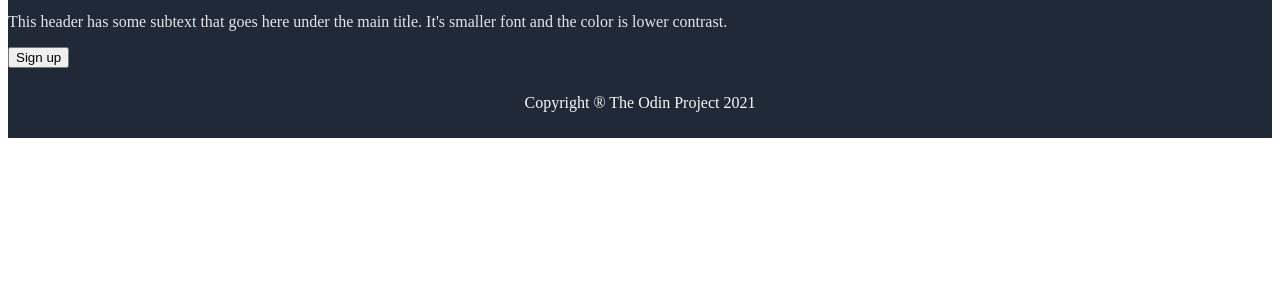
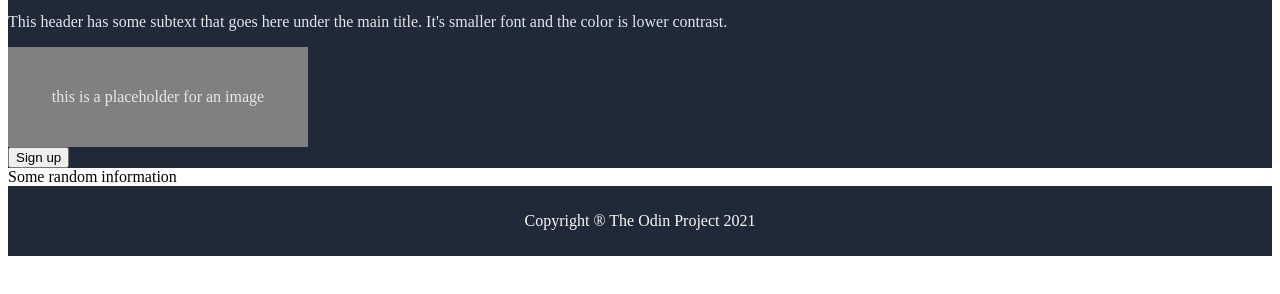
Before and after one commit to bbabines/odin-landing-page, a plain HTML site: page index.html in a window 1280 px wide. Shown: the part 138-432 px from the top of the page. Drawn offline with Linux system fonts and the light colour scheme.

Commit message:
Ready to flex the header

```diff
--- a/index.html
+++ b/index.html
@@ -22,8 +22,12 @@
 
         <div class="awesome">This website is awesome</div>
         <div class="header-body"><p>This header has some subtext that goes here under the main title. It's smaller font and the color is lower contrast.</p></div>
+        <div class="image">this is a placeholder for an image</div>
+        <div><button type="button">Sign up</div>
+    </div>
 
-        <div><button type="button">Sign up</div>
+    <div class="first">
+        <div class="title">Some random information</div>
     </div>
 
     <div class="footer">
--- a/style.css
+++ b/style.css
@@ -19,6 +19,17 @@ color: #e5e7eb;
     color: #f9faf8;
 }
 
+.image {
+    box-sizing: border-box;
+    width: 300px;
+    height: 100px;
+    background-color: gray;
+    color: #e5e7eb;
+    display: flex;
+    justify-content: center;
+    align-items: center;
+}
+
 .footer {
     background-color: #1f2937;
     font: 18px;
```
